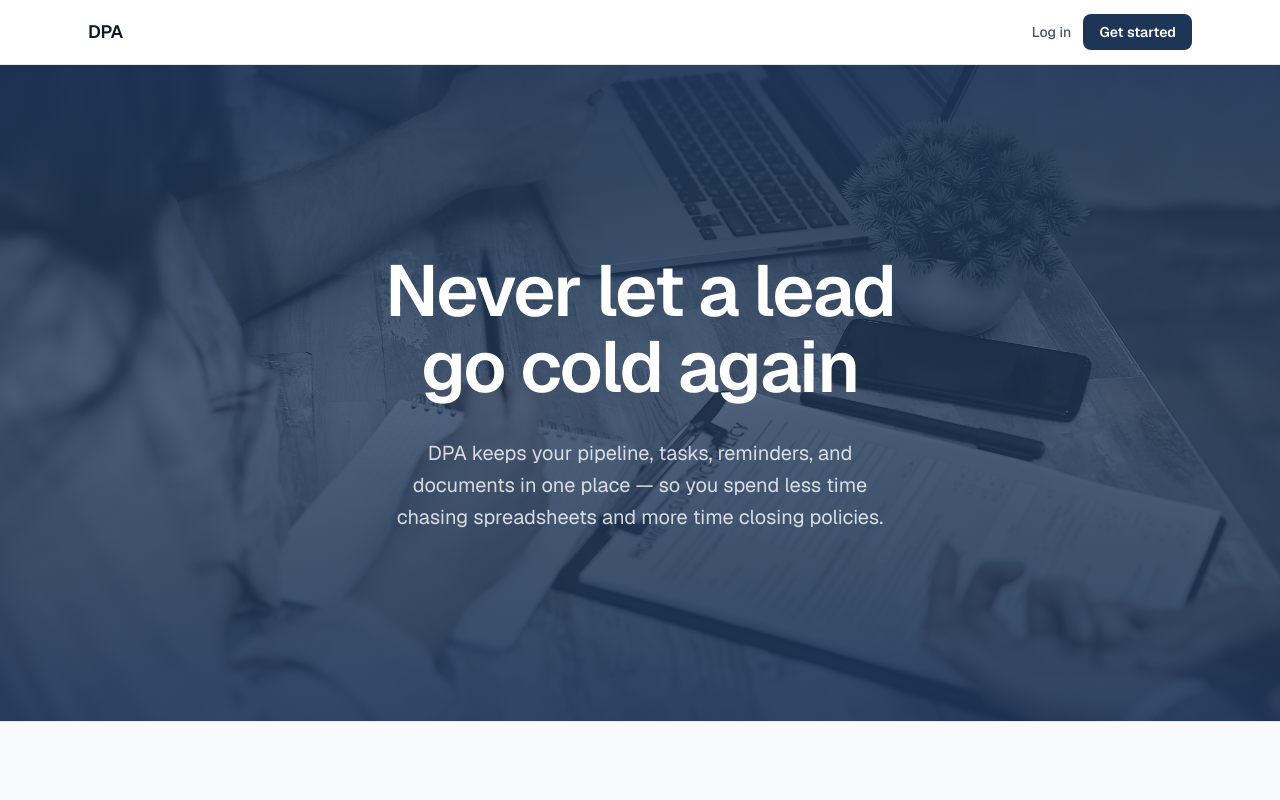
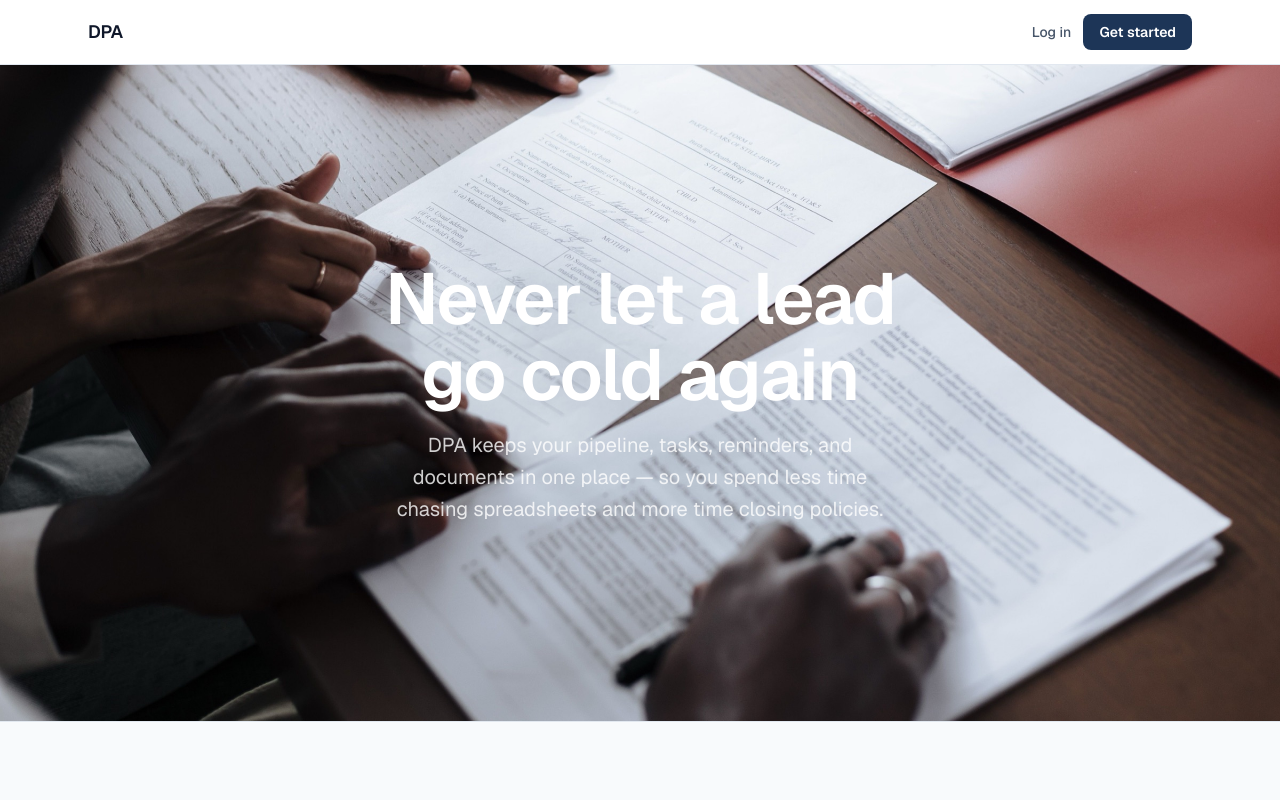
Before and after one commit to DPA-Tricore/public-website, a Next.js app: page / in a window 1280 px wide. Shown: the top 800 px of the page. Built offline with nearby package versions, Linux system fonts and the light colour scheme.

Commit message:
content: swap hero to full-color photo, no overlay, positioned to clear headline of paper

```diff
--- a/components/Hero.tsx
+++ b/components/Hero.tsx
@@ -1,7 +1,6 @@
 import Image from "next/image";
 
-// public/hero-background.jpg — free-license photo (Pexels, photographer Mikhail Nilov):
-// https://www.pexels.com/photo/a-couple-talking-to-an-insurance-agent-7731318/
+// public/hero-background.jpg — free-license photo (Pexels, photographer Ron Lach)
 export default function Hero() {
   return (
     <section className="relative flex min-h-[calc(90svh-4rem)] flex-col items-center justify-center overflow-hidden px-6 text-center">
@@ -11,16 +10,15 @@ export default function Hero() {
         fill
         priority
         sizes="100vw"
-        className="object-cover object-center saturate-[.35]"
+        className="object-cover object-bottom"
       />
-      <div className="absolute inset-0 bg-gradient-to-b from-brand/90 via-brand/75 to-brand/90" />
 
       <div className="relative">
         <h1 className="mx-auto max-w-4xl text-balance text-6xl font-semibold leading-[1.05] tracking-tight text-white sm:text-7xl">
           Never let a lead go cold again
         </h1>
 
-        <p className="mx-auto mt-8 max-w-xl text-balance text-xl leading-8 text-white/80">
+        <p className="mx-auto mt-4 max-w-xl text-balance text-xl leading-8 text-white/80">
           DPA keeps your pipeline, tasks, reminders, and documents in one place —
           so you spend less time chasing spreadsheets and more time closing
           policies.
```
Also changed, not shown: public/hero-background.jpg.
